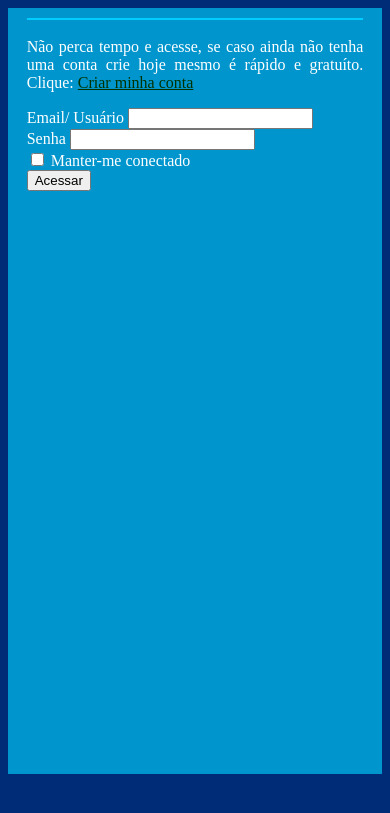
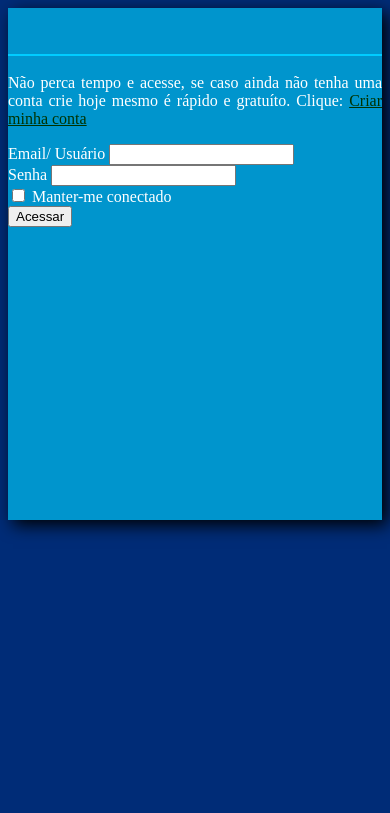
Before and after one commit to Diego2016Cristina/io-reflection-portal, a CodeIgniter app: the page made by application/views/usuario/login.php in a window 390 px wide. Shown: the top 813 px of the page. Run offline with CodeIgniter, Linux system fonts and the light colour scheme; data that the repository does not hold is empty.

Commit message:
Finalização da pagina do login

```diff
--- a/application/views/usuario/login.php
+++ b/application/views/usuario/login.php
@@ -1,4 +1,4 @@
-
+<!DOCTYPE html>
 <html>
   <head>
     <title></title>
@@ -7,18 +7,15 @@
     <link rel="stylesheet" href="<?= base_url('assets/css/loginUsuario/login.css'); ?>">
   </head>
   <body>
-    <div class="container bl-main">
-      <div class="row mt-4">
-        <div class="col-sm-12 col-md-12 col-lg-6 col-xl-12">
-          <div class="bl-interno mt-5">
+    <div class="container">
+      <div class="row" id="total_bloco">
+        <div class="col-sm-12 col-md-12" style="height: 512px">
+          <div class="bl-interno">
             <p id="titulo-bl-0"><?= $titulo ?></p>
-            <div class="row">
-              <div class="col-sm-12 col-md-12" id="bloco-um">
+            <div class="row" id="bl-titulo">
+              <div class="col-sm-12 col-md-12 col-lg-6 col-xl-6" id="bloco-um">
                 <div class="row">
                   <div class="col-sm-12">
-                    <p class="titulo-bl-1">
-                      <?= $Subtitulo ?>
-                    </p>
                     <p class="titulo-bl-1">
                       Não perca tempo e acesse, se caso ainda não tenha uma conta
                       crie hoje mesmo é rápido e gratuíto.
--- a/assets/css/loginUsuario/login.css
+++ b/assets/css/loginUsuario/login.css
@@ -1,24 +1,42 @@
 body {
-  background-color: #002c77
+  background-color: #002c77;
 }
-.bl-main {
+#total_bloco {
   background: #0095cd;
-  height: 92.5%;
+  position: relative;
+  box-shadow: 5px 5px 16px #000;
+}
+#bl-titulo {
+  height: 360px;
 }
 .bl-interno {
+  padding-top: 20px;
   margin: 0 auto;
   width: 80%;
 }
 /* CONFIGURAÇÕES DOS BLOCOS COM MEDIA QUERY */
 @media screen and (min-width: 993px) and (max-width: 1200px) {
+  #total_bloco {
+    background: #0095cd;
+    position: relative;
+  }
+  #bl-titulo {
+    height: 360px;
+  }
+  #bl-titulo {
+    padding-bottom: 25px;
+  }
   .bl-interno {
-    margin: 0 auto;
-    width: 80%;
+    margin: 40px auto;
+    padding-top: 15px;
+    width: 100%;
   }
 }
 
 @media screen and (min-width: 769px) and (max-width: 992px) {
   .bl-interno {
+    padding-top: 5%;
+    padding-bottom: 5%;
     margin: 0 auto;
     width: 70%;
   }
@@ -38,6 +56,8 @@ body {
 
 @media screen and (min-width: 577px) and (max-width: 768px) {
   .bl-interno {
+    padding-top: 5%;
+    padding-bottom: 5%;
     margin: 0 auto;
     width: 90%;
   }
@@ -51,7 +71,19 @@ body {
     display: none
   }
 }
-@media screen and (min-width: 0px) and (max-width: 576px) {
+@media screen and (min-width: 417px) and (max-width: 576px) {
+  #bl-titulo {
+    height: 380px;
+  }
+  #bl-titulo {
+    margin: 0 auto;
+    background-color: transparent;
+  }
+  .bl-interno {
+    padding-top: 5%;
+    padding-bottom: 5%;
+    height: 100%;
+  }
   .bl-interno {
     margin: 0 auto;
     width: 90%;
@@ -69,6 +101,29 @@ body {
     display: none
   }
 }
+@media screen and (min-width: 0px) and (max-width: 416px) {
+  .bl-interno {
+    padding-top: 5%;
+    padding-bottom: 5%;
+    margin: 0 auto;
+    width: 100%;
+    height: 100%;
+  }
+  .titulo-bl-1 {
+    text-align: justify;
+  }
+  #formulario {
+    width: 100%;
+  }
+  #tituloT {
+    display: none
+  }
+  #img-bl-1 {
+    display: none
+  }
+}
+
+
 /*Fim*/
 
 .bl-interno #titulo-bl-0 {
```
